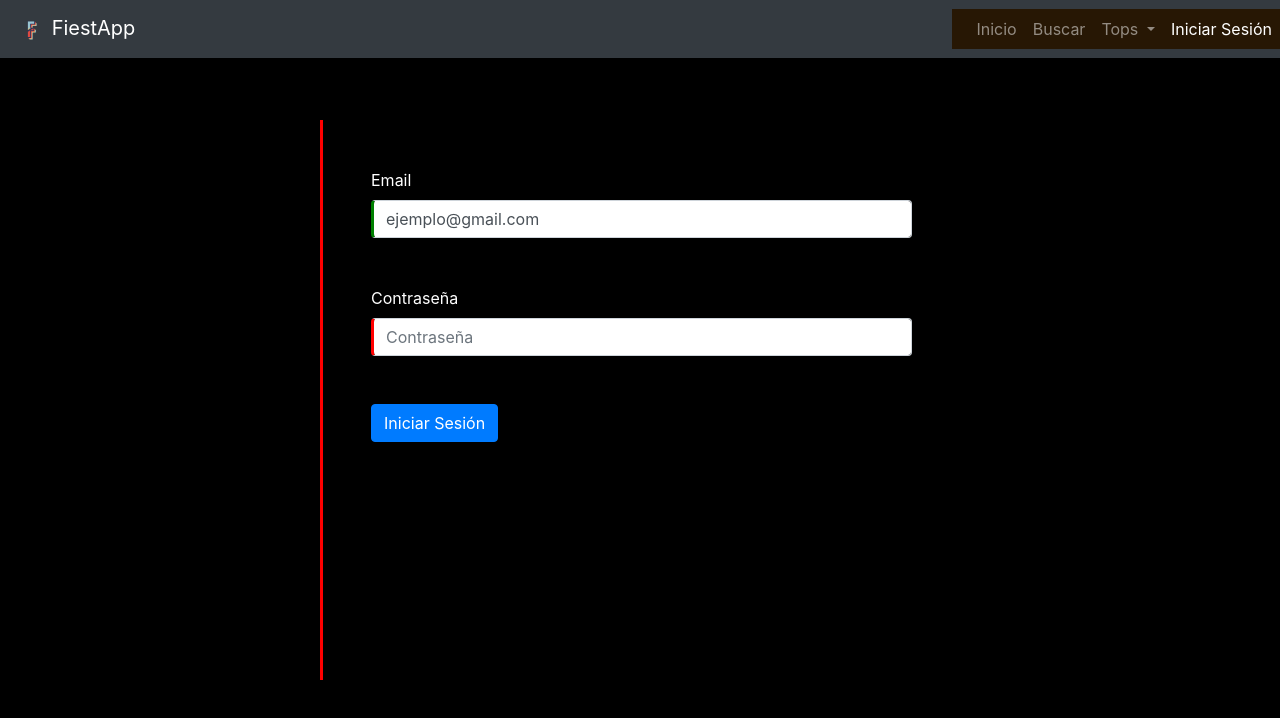
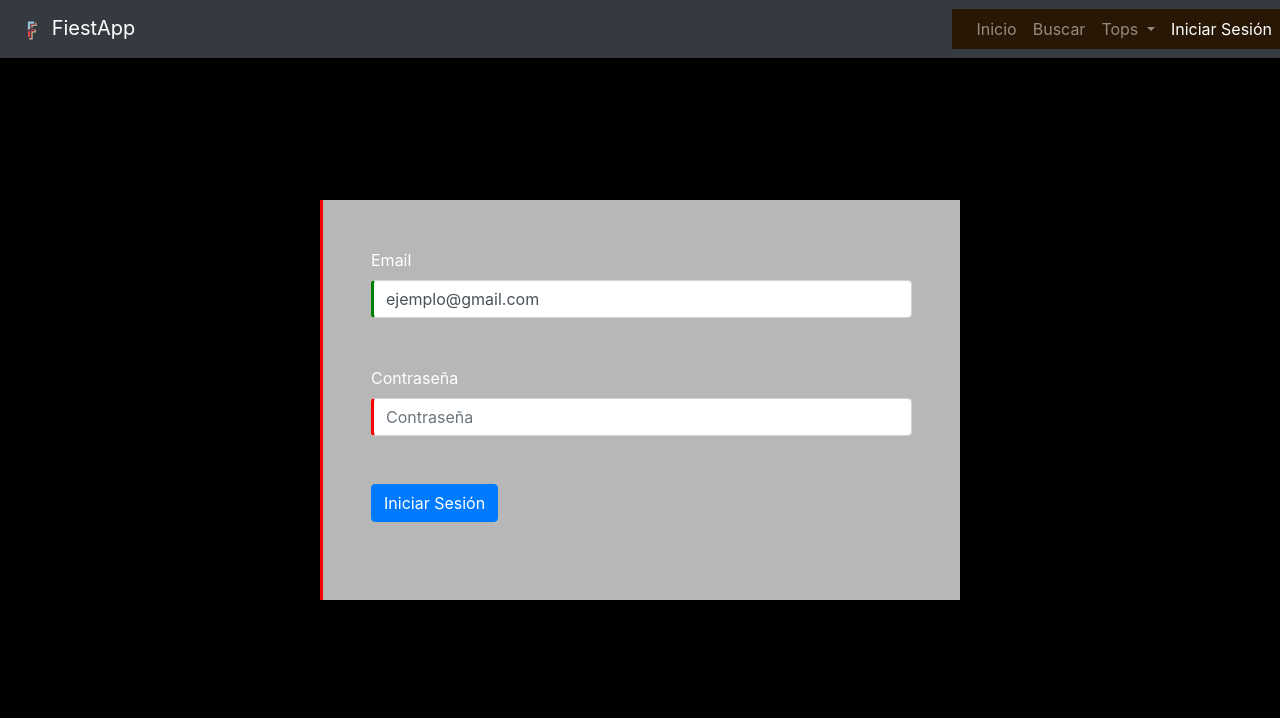
Before and after one commit to JScorpio67/ProAsix, an Angular app: page /login in a window 1280 px wide. Shown: the top 718 px of the page. Built offline with nearby package versions, Linux system fonts and the light colour scheme; a web font is replaced by a local one.

Commit message:
13032024
Formularios terminados

```diff
--- a/src/app/app-routing.module.ts
+++ b/src/app/app-routing.module.ts
@@ -12,10 +12,11 @@ import { SignupComponent } from './pages/signup/signup.component';
 
 export const routes:Routes =[
   //redireccion al inicio, si no se ha especificado la ruta
-  {path:'', redirectTo:'/nohome', pathMatch:'full'},
+  {path:'', redirectTo:'nohome', pathMatch:'full'},
 
   //PAGINA SIN INICIAR SESION
-  {path:'inicio', component:NohomeComponent},
+  // {path:'inicio', component:NohomeComponent},
+  {path:'nohome', component:NohomeComponent},
 
   //PAGINA PARA REGISTRARSE
   {path:'signup', component:SignupComponent},
--- a/src/app/pages/login/login.component.css
+++ b/src/app/pages/login/login.component.css
@@ -1,17 +1,17 @@
 form{
-    /* background-color: rgb(183, 183, 183); */
+    background-color: rgb(183, 183, 183);
     position: absolute;
     top: 50%;
     left: 50%;
     transform: translate(-50%, -50%);
-    height: 70%;
+    height: 50%;
     width: 50%;
     padding: 1rem;
     /* margin: 2rem; */
     /* display: flex;
     flex-direction: column;
     align-items: start; */
-    border-color: none;
+    border-color: red 5px solid;
 }
 
 .divForm{
--- a/src/app/pages/login/login.component.ts
+++ b/src/app/pages/login/login.component.ts
@@ -3,6 +3,8 @@ import { CommonModule } from '@angular/common';
 //IMPORTAMOS LA CLASE
 import { FormBuilder, Validators} from '@angular/forms';
 import { Router } from '@angular/router';
+import { LoginService } from 'src/app/services/auth/login.service';
+import { LoginRequest } from 'src/app/services/auth/loginRequest';
 //import { Router } from 'express';
 
 
@@ -20,8 +22,8 @@ export class LoginComponent implements OnInit {
     email:['ejemplo@gmail.com',[Validators.required, Validators.email]],
     pass:['',[Validators.required]],
   })
-  //private nombre:Router | Servicio de rutas
-  constructor(private formBuilder:FormBuilder, private router:Router) { }
+  //private nombre:Router | Servicio de rutas   || inyectamos el metodo login del servicio login
+  constructor(private formBuilder:FormBuilder, private router:Router, private loginServicio:LoginService ) { }
 
   ngOnInit():void{
   }
@@ -37,11 +39,14 @@ export class LoginComponent implements OnInit {
   //METODO QUE LLAMAREMOS, PARA EL BOTON INICIAR SESION
   login(){
     if(this.loginFormulario.valid){
-      console.log("Llamar al servicio de Login");
+      //console.log("Llamar al servicio de Login");
+      this.loginServicio.login(this.loginFormulario.value as LoginRequest);
       //NAVEGACION DEPSUES DEL LOGIN
       this.router.navigateByUrl('/home');
+
       //REINICIO DEL FORMULARIO
       this.loginFormulario.reset();
+
     } else {
       this.loginFormulario.markAllAsTouched();
       alert("Error al ingresar los datos");
--- /dev/null
+++ b/src/app/services/auth/login.service.ts
@@ -0,0 +1,16 @@
+import { Injectable } from '@angular/core';
+import { LoginRequest } from './loginRequest';
+
+@Injectable({
+  providedIn: 'root'
+})
+export class LoginService {
+
+  constructor() { }
+
+  //CREAMOS EL METODO LOGIN
+  //login(formulario_input:any){ //any es muy generico
+  login(formulario_input:LoginRequest){
+    console.log(formulario_input);
+  }
+}
--- /dev/null
+++ b/src/app/services/auth/loginRequest.ts
@@ -0,0 +1,4 @@
+export interface LoginRequest {
+    email:string,
+    password:string
+}
--- a/src/app/services/spotify.service.ts
+++ b/src/app/services/spotify.service.ts
@@ -14,7 +14,7 @@ export class SpotifyService {
   //METODO QUE REUTILIZAREMOS PARA ABREVIAR OTROS METODOS, URL SPOTIFY
   getQuery(query:string ){
     const headers = new HttpHeaders({
-      'Authorization' : 'Bearer BQBnGekYRFEBCuLvjXWNqL4KgrsSvJVj9PYSlgMpUnMfOi-9vDpx2F_rk8G-oVLF-v30dRwCVwjBM07chZtQD1D53NHJyfSy4lRa3ei0Adyg6WD1y6c'
+      'Authorization' : 'Bearer BQCatgdSSenfEgdqLa40vHOmov5bzpNPCSelKlXo6tSbquKbzp7Goz6FI8XHDtbehU_Q5CYs-vP2mnZusShFLJNxsuJskNp2qrEczVyUU8JPu_TIpL0'
 
     });
     return this.http.get(`${URL}/${query}`, {headers})
```
